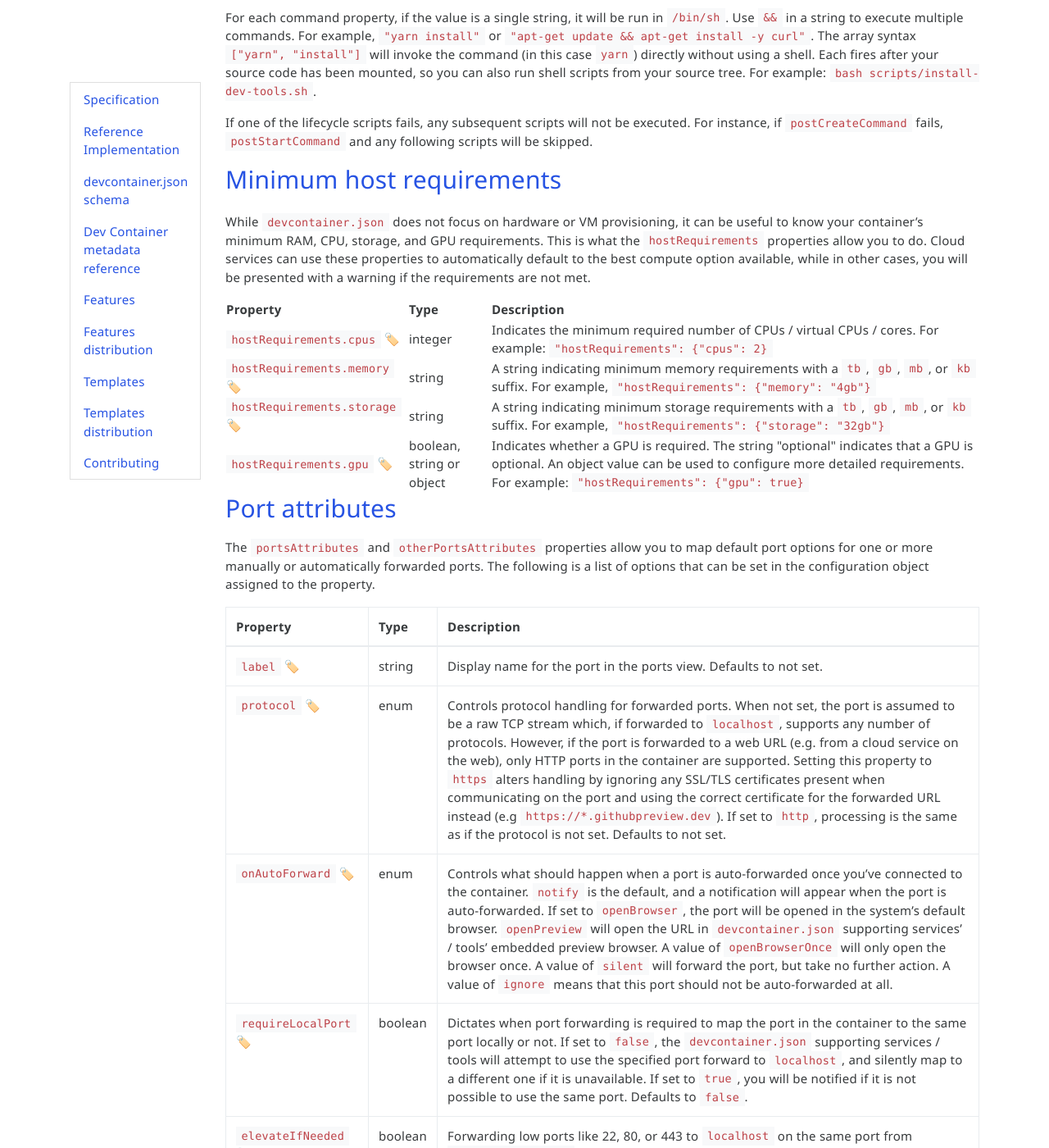
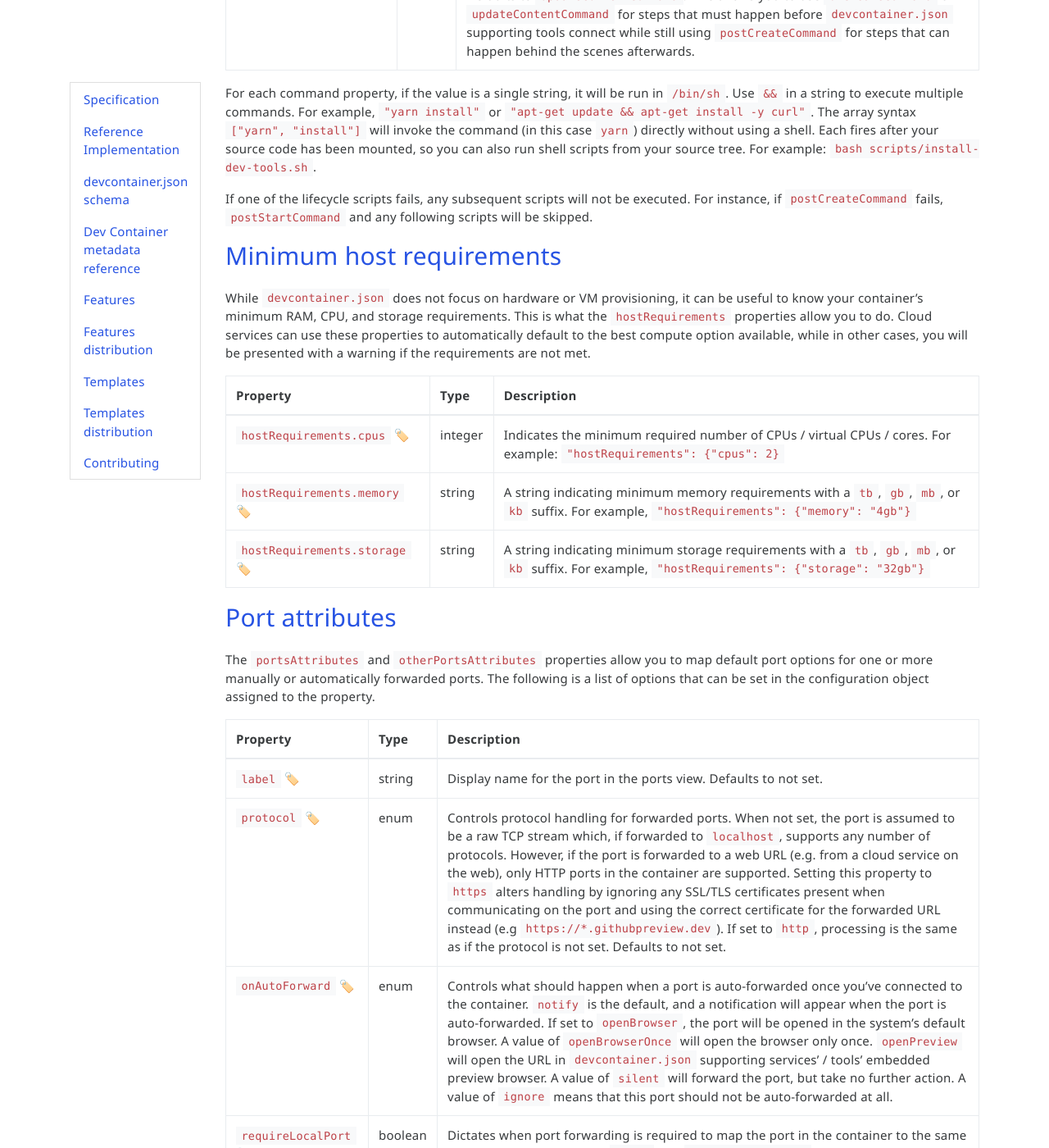
Before and after one commit to devcontainers/devcontainers.github.io, a Jekyll site: the page built from _implementors/json_reference.md, in a window 1280 px wide and 1400 px high, scrolled down 6973 px. Shown: the whole window at 82% size. Built offline with Jekyll 4.4.1, drawn with Linux system fonts in a browser that asks for light colours; nearby versions of some CDN libraries; comment, search, counter and statistics services are not loaded; some of the changed text lies outside the part shown.

Commit message:
Updated the file with latest spec file. (#361)
* Updated the file with latest spec.

* Maintained HTML tags as-is in file.

* Maintained HTML table structure as-is in file.

* Maintained HTML table structure as-is in file.

* Maintained links as-is in file.

* Changed as per review comments.

* Update json_reference.md

Removed extra paragraph.

* Changed as per review comments.

* Modified based on review comments

* Update _implementors/json_reference.md

"features" used with uppercase F

Co-authored-by: Samruddhi Khandale <samruddhikhandale@github.com>

* Added <br> character to keep the as-is page structure.

* Removed extra white spaces.

* Removed extra white spaces.

---------

Co-authored-by: Samruddhi Khandale <samruddhikhandale@github.com>

```diff
--- a/_implementors/json_reference.md
+++ b/_implementors/json_reference.md
@@ -61,7 +62,7 @@
 | Property | Type  | Description |
 |:------------------|:------------|:------------|
 | `dockerComposeFile` | string,<br>array | **Required** when using [Docker Compose](https://docs.docker.com/compose/). Path or an ordered list of paths to Docker Compose files relative to the `devcontainer.json` file. Using an array is useful [when extending your Docker Compose configuration](https://docs.docker.com/compose/extends/#multiple-compose-files). The order of the array matters since the contents of later files can override values set in previous ones.<br>The default `.env` file is picked up from the root of the project, but you can use `env_file` in your Docker Compose file to specify an alternate location.<br>Note that the array syntax will execute the command without a shell. You can [learn more](#formatting-string-vs-array-properties) about formatting string vs array properties. |
-| `service` | string | **Required** when using [Docker Compose](https://docs.docker.com/compose/). The name of the service `devcontainer.json` supporting services / tools should connect to once running.  |
+| `service` | string | **Required** when using [Docker Compose](https://docs.docker.com/compose/). The name of the service `devcontainer.json` supporting services / tools should connect to once running. |
 | `runServices` | array | An array of services in your Docker Compose configuration that should be started by `devcontainer.json` supporting services / tools. These will also be stopped when you disconnect unless `"shutdownAction"` is `"none"`. Defaults to all services. |
 | `workspaceFolder` | string | Sets the default path that `devcontainer.json` supporting services / tools should open when connecting to the container (which is often the path to a volume mount where the source code can be found in the container). Defaults to `"/"`. |
 {: .table .table-bordered .table-responsive}
@@ -91,16 +92,14 @@
 
 ## <a href="#min-host-reqs" name="min-host-reqs" class="anchor"> Minimum host requirements </a>
 
-While `devcontainer.json` does not focus on hardware or VM provisioning, it can be useful to know your container's minimum RAM, CPU, storage, and GPU requirements. This is what the `hostRequirements` properties allow you to do. Cloud services can use these properties to automatically default to the best compute option available, while in other cases, you will be presented with a warning if the requirements are not met.
+While `devcontainer.json` does not focus on hardware or VM provisioning, it can be useful to know your container's minimum RAM, CPU, and storage requirements. This is what the `hostRequirements` properties allow you to do. Cloud services can use these properties to automatically default to the best compute option available, while in other cases, you will be presented with a warning if the requirements are not met.
 
 | Property | Type  | Description |
 |:------------------|:------------|:------------|
 | `hostRequirements.cpus` 🏷️ | integer | Indicates the minimum required number of CPUs / virtual CPUs / cores. For example: `"hostRequirements": {"cpus": 2}` |
 | `hostRequirements.memory` 🏷️ | string |  A string indicating minimum memory requirements with a `tb`, `gb`, `mb`, or `kb` suffix. For example, `"hostRequirements": {"memory": "4gb"}` |
 | `hostRequirements.storage` 🏷️ | string | A string indicating minimum storage requirements with a `tb`, `gb`, `mb`, or `kb` suffix. For example, `"hostRequirements": {"storage": "32gb"}` |
-| `hostRequirements.gpu` 🏷️ | boolean, string or object | Indicates whether a GPU is required. The string \"optional\" indicates that a GPU is optional. An object value can be used to configure more detailed requirements. For example: `"hostRequirements": {"gpu": true}` |
-
-{: .table .table-bordered .table-responsive}
+ {: .table .table-bordered .table-responsive}
 
 ## <a href="#port-attributes" name="port-attributes" class="anchor"> Port attributes </a>
 
@@ -110,7 +109,7 @@
 |:------------------|:------------|:------------|
 | `label` 🏷️ | string | Display name for the port in the ports view. Defaults to not set. |
 | `protocol` 🏷️ | enum | Controls protocol handling for forwarded ports. When not set, the port is assumed to be a raw TCP stream which, if forwarded to `localhost`, supports any number of protocols. However, if the port is forwarded to a web URL (e.g. from a cloud service on the web), only HTTP ports in the container are supported. Setting this property to `https` alters handling by ignoring any SSL/TLS certificates present when communicating on the port and using the correct certificate for the forwarded URL instead (e.g `https://*.githubpreview.dev`). If set to `http`, processing is the same as if the protocol is not set. Defaults to not set. |
-| `onAutoForward` 🏷️ | enum | Controls what should happen when a port is auto-forwarded once you've connected to the container. `notify` is the default, and a notification will appear when the port is auto-forwarded. If set to `openBrowser`, the port will be opened in the system's default browser. `openPreview` will open the URL in `devcontainer.json` supporting services' / tools' embedded preview browser. A value of `openBrowserOnce` will only open the browser once. A value of `silent` will forward the port, but take no further action. A value of `ignore` means that this port should not be auto-forwarded at all. |
+| `onAutoForward` 🏷️ | enum | Controls what should happen when a port is auto-forwarded once you've connected to the container. `notify` is the default, and a notification will appear when the port is auto-forwarded. If set to `openBrowser`, the port will be opened in the system's default browser. A value of `openBrowserOnce` will open the browser only once. `openPreview` will open the URL in `devcontainer.json` supporting services' / tools' embedded preview browser. A value of `silent` will forward the port, but take no further action. A value of `ignore` means that this port should not be auto-forwarded at all. |
 | `requireLocalPort` 🏷️ | boolean | Dictates when port forwarding is required to map the port in the container to the same port locally or not. If set to `false`, the `devcontainer.json` supporting services /  tools will attempt to use the specified port forward to `localhost`, and silently map to a different one if it is unavailable. If set to `true`, you will be notified if it is not possible to use the same port. Defaults to `false`. |
 | `elevateIfNeeded` 🏷️ | boolean | Forwarding low ports like 22, 80, or 443 to `localhost` on the same port from `devcontainer.json` supporting services / tools may require elevated permissions on certain operating systems. Setting this property to `true` will automatically try to elevate the `devcontainer.json` supporting tool's permissions in this situation. Defaults to `false`. |
 {: .table .table-bordered .table-responsive}
@@ -171,7 +170,7 @@
 | `${containerWorkspaceFolder}` | Any | The path that the workspaces files can be found in the container. |
 | `${localWorkspaceFolderBasename}` | Any | Name of the local folder that was opened in the `devcontainer.json` supporting service / tool (that contains `.devcontainer/devcontainer.json`). |
 | `${containerWorkspaceFolderBasename}` | Any | Name of the folder where the workspace files can be found in the container. |
-| `${devcontainerId}` | Any | Identifier derived from a set of container labels that uniquely identify the dev container on a Docker host. It allows Features to refer to an identifier that is unique to the dev container they are installed into and that is stable across rebuilds.<br> The properties supporting it in devcontainer.json are: `name`, `runArgs`, `initializeCommand`, `onCreateCommand`, `updateContentCommand`, `postCreateCommand`, `postStartCommand`, `postAttachCommand`, `workspaceFolder`, `workspaceMount`, `mounts`, `containerEnv`, `remoteEnv`, `containerUser`, `remoteUser`, and `customizations`. |
+| `${devcontainerId}` | Any | Allow Features to refer to an identifier that is unique to the dev container they are installed into and that is stable across rebuilds.<br> The properties supporting it in devcontainer.json are: `name`, `runArgs`, `initializeCommand`, `onCreateCommand`, `updateContentCommand`, `postCreateCommand`, `postStartCommand`, `postAttachCommand`, `workspaceFolder`, `workspaceMount`, `mounts`, `containerEnv`, `remoteEnv`, `containerUser`, `remoteUser`, and `customizations`. |
 {: .table .table-bordered .table-responsive}
 
 ## <a href="#schema" name="schema" class="anchor"> Schema </a>
```
Also changed, not shown: other parts of _implementors/json_reference.md (+6 -5 lines).
